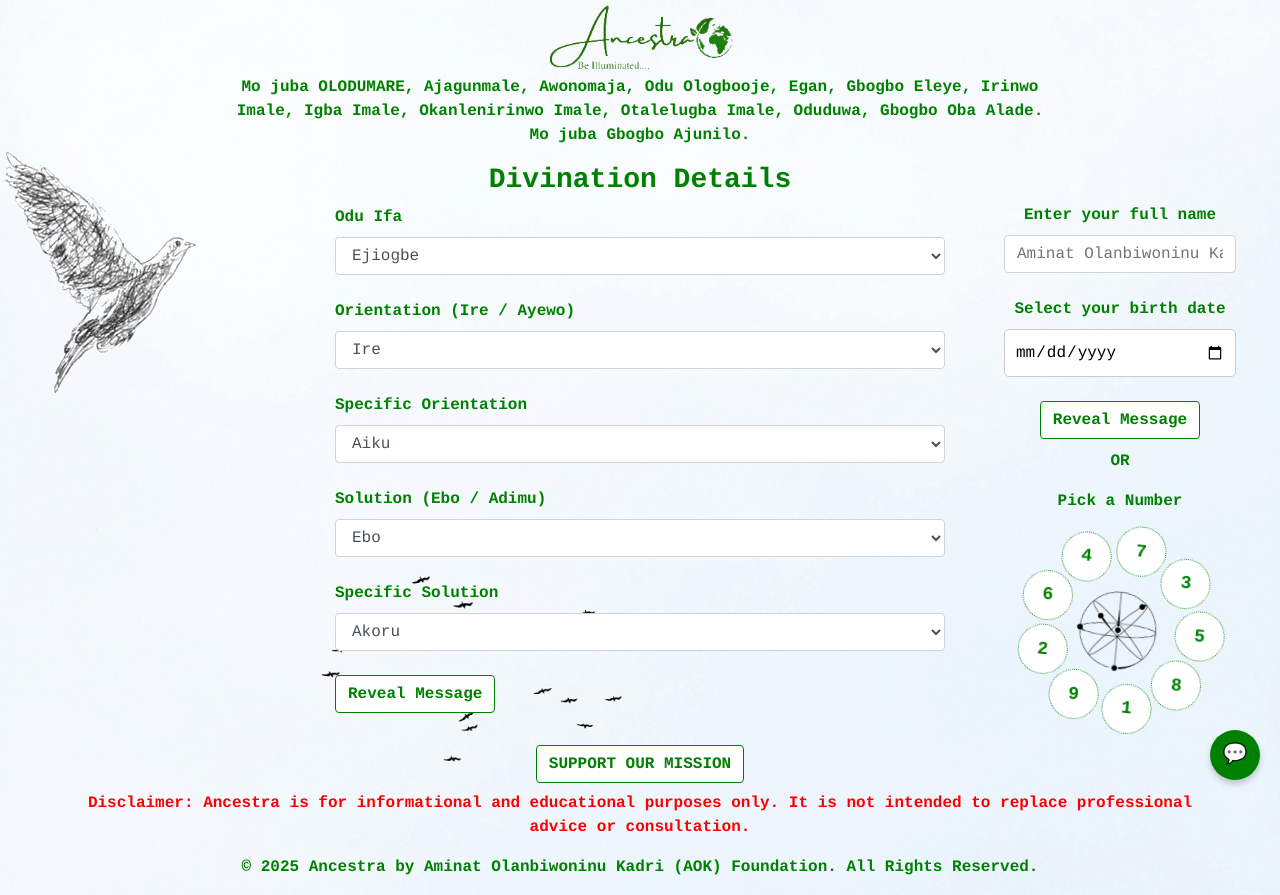
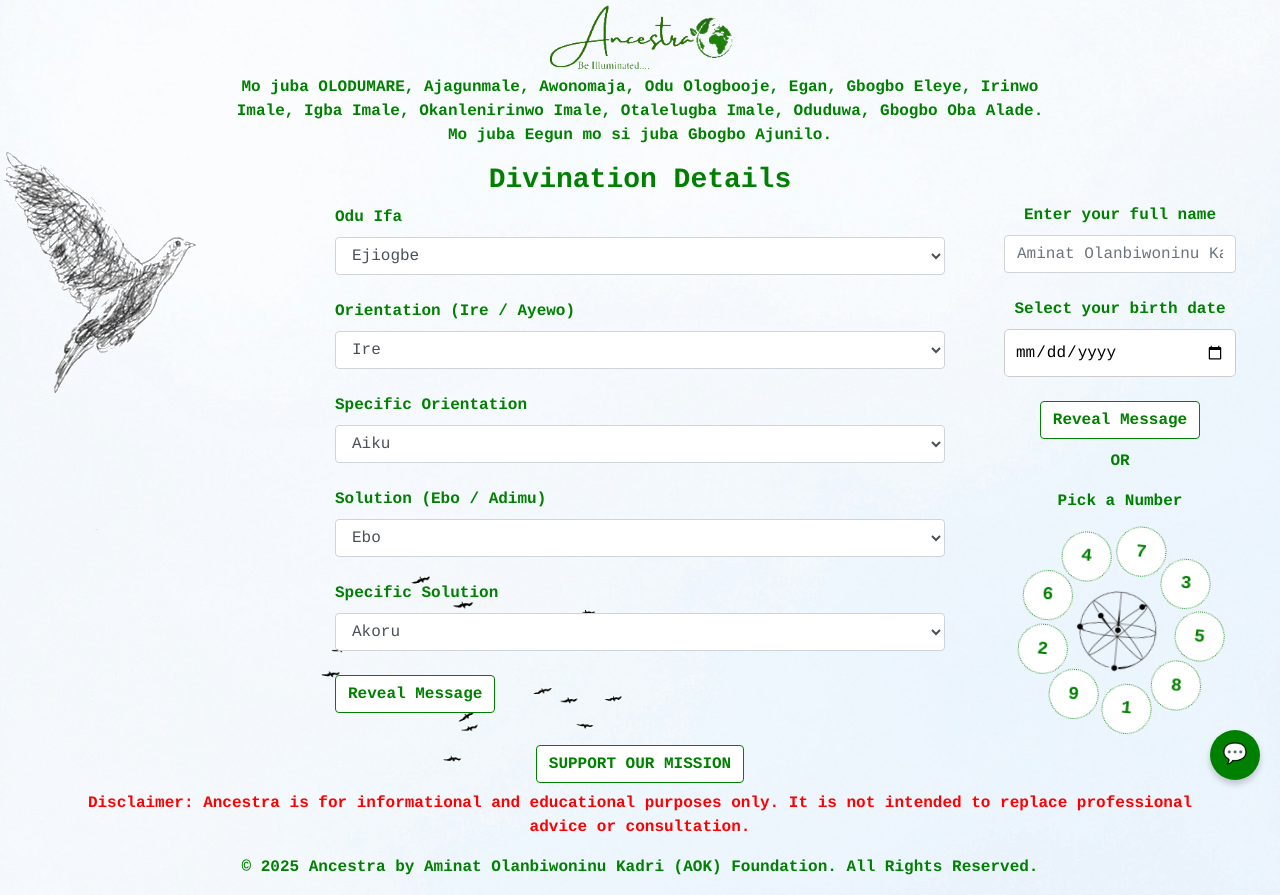
Before and after one commit to daygea/ancestra, a plain HTML site: page index.html in a window 1280 px wide. Drawn offline with nearby package versions, Linux system fonts and the light colour scheme; no server answers.

Commit message:
update upto iwori ofun

```diff
--- a/index.html
+++ b/index.html
@@ -6,7 +6,7 @@
     <title>Ancestra - Be Illuminated</title>
     <meta name="author" content="Ancestra" />
     <meta name="description" content="Ancestra Speaks is a platform providing deep insights into Ifa divination and Numerology." />
-    <meta name="keywords" content="Ancestra, Ifa, Olodumare, Ajagunmale, Awonomaja, Odu, Orunmila, Eleye, Numerology, Irawo, Ayewo, Ibere, Ibeere, Divination, Divinition, Yoruba, Yoruba Divination, Ifa Divination, Orisa, Orisha, Eewo, ewo, taboo, Odu ifa, Itefa, Isefa, Knowing Oneself, Finding Oneself, Self discovery, Self mastery, Life path number, Energy, Vibration, Esu, Babalawo, Iyanifa, Apapo Odu, Illuminati, Illuminated, Igbo Odu, Orisala, Orishanla, Sango, Ogun, Obatala, Osun, Egun, Eegun, Egungun, Akala, Akalamagbo, Opele, Opon Ifa, Ebora, Ejiogbe, Oyeku, Iwori, Odi, Idi, Irosun, Owonrin, Obara, Okanran, Ogunda, Osa, Ika, Oturupon, Otura, Irete, Ose, Ofun, Ose Otura, Osa Owonrin, Osa Ogbe, Irosun Ika, Eshu, Esu odara, Esu elegbara, Egbe, Numerology, Astrology."/>
+    <meta name="keywords" content="Ancestra, Ifa, Olodumare, Ajagunmale, Awonomaja, ahanran moja, ahanranmoja, ahanranmaja, Odu, Orunmila, Eleye, Numerology, Irawo, Ayewo, Ibere, Ibeere, Divination, Divinition, Yoruba, Yoruba Divination, Ifa Divination, Orisa, Orisha, Eewo, ewo, taboo, Odu ifa, Itefa, Isefa, Knowing Oneself, Finding Oneself, Self discovery, Self mastery, Life path number, Energy, Vibration, Esu, Babalawo, Iyanifa, Apapo Odu, Illuminati, Illuminated, Igbo Odu, Igba Odu, Orisala, Orishanla, Sango, Ogun, Obatala, Osun, Egun, Eegun, Egungun, Akala, Akalamagbo, Opele, Opon Ifa, Ebora, Ejiogbe, Oyeku, Iwori, Odi, Idi, Irosun, Owonrin, Obara, Okanran, Ogunda, Osa, Ika, Oturupon, Otura, Irete, Ose, Ofun, Ose Otura, Osa Owonrin, Osa Ogbe, Irosun Ika, Esu, Eshu, Esu odara, Esu elegbara, Egbe, Numerology, Astrology, Creation story, How the world started"/>
     <link rel="canonical" href="https://ancestra.aokfoundation.org/" />
     <meta property="og:locale" content="en_US" />
     <meta property="og:type" content="website" />
@@ -31,7 +31,7 @@
         <div class="row">
             <div class="col-md-2"></div>
             <div class="col-md-8 text-center">
-                 <p>Mo juba <b>OLODUMARE</b>, Ajagunmale, Awonomaja, Odu Ologbooje, Egan, Gbogbo Eleye, Irinwo Imale, Igba Imale, Okanlenirinwo Imale, Otalelugba Imale, Oduduwa, Gbogbo Oba Alade. Mo juba Gbogbo Ajunilo.</p>
+                 <p>Mo juba <b>OLODUMARE</b>, Ajagunmale, Awonomaja, Odu Ologbooje, Egan, Gbogbo Eleye, Irinwo Imale, Igba Imale, Okanlenirinwo Imale, Otalelugba Imale, Oduduwa, Gbogbo Oba Alade. Mo juba Eegun mo si juba Gbogbo Ajunilo.</p>
             </div>
         </div>
         <div class="row">
```
Also changed, not shown: 1 other file.
